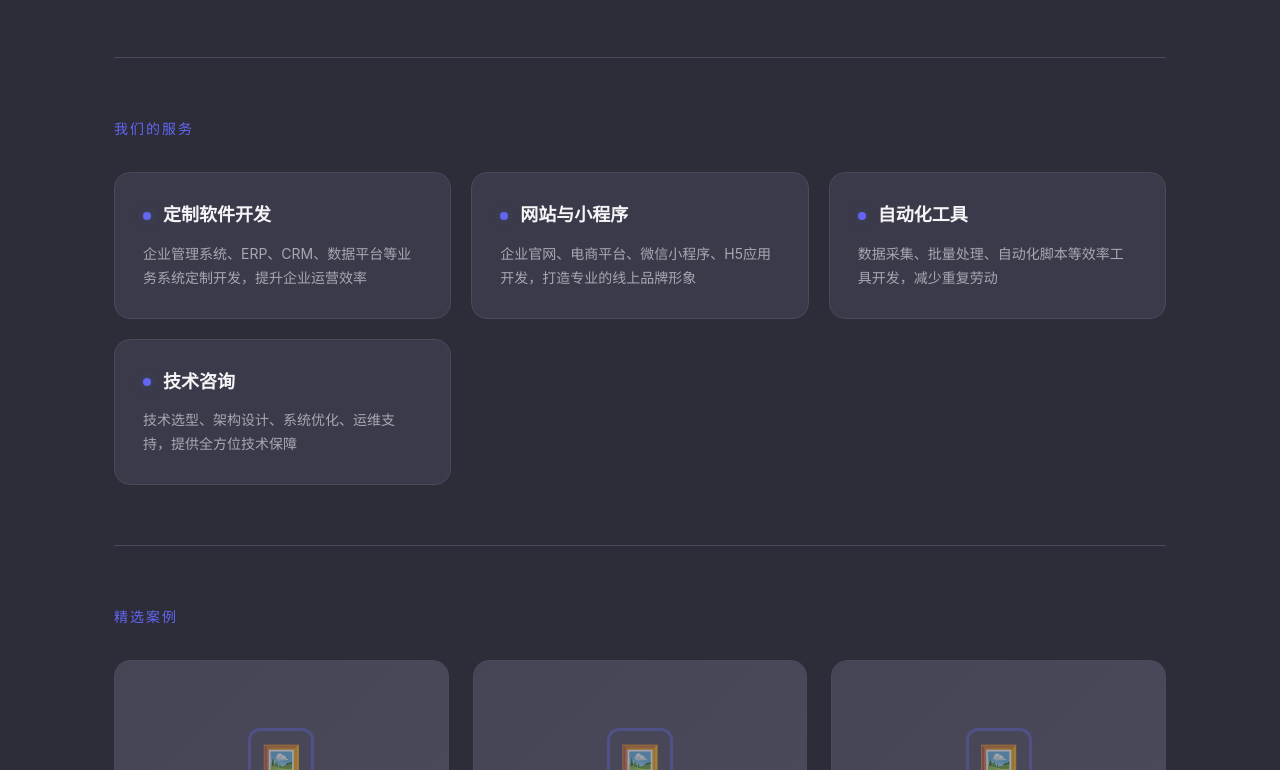
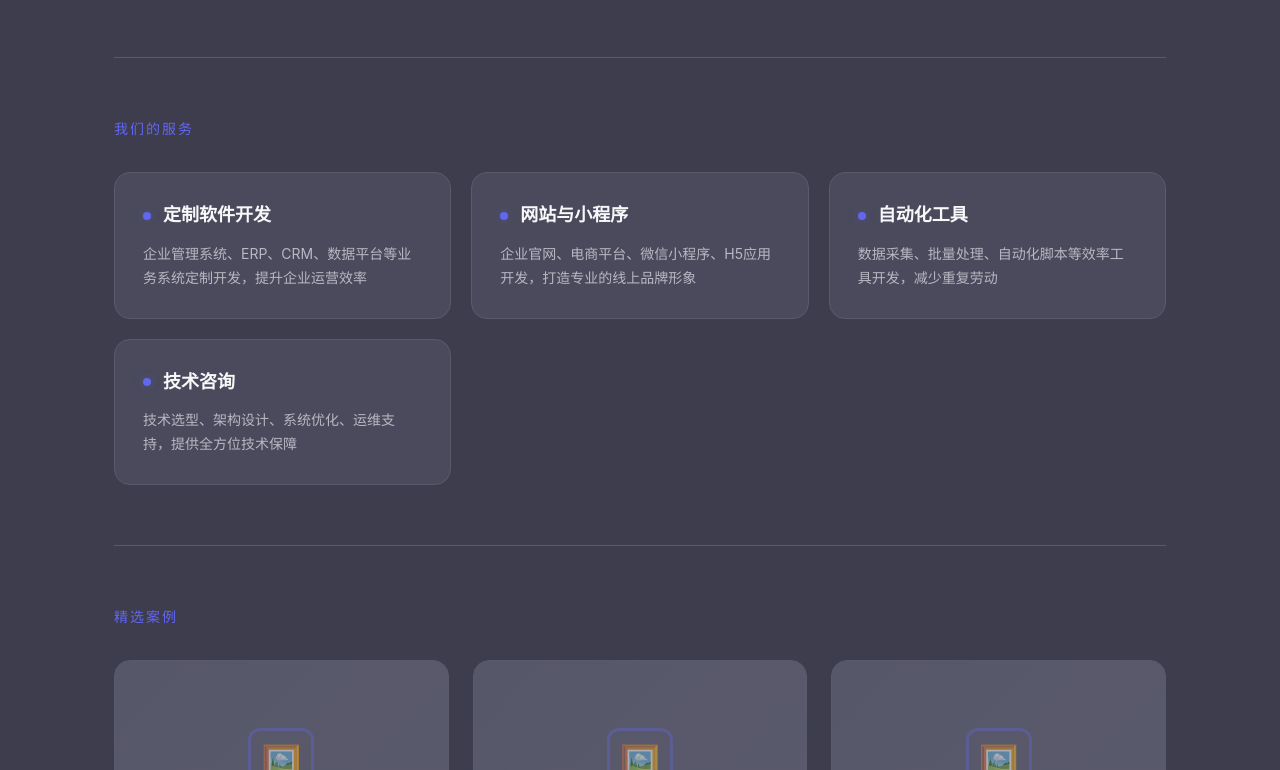
Before and after one commit to yuan71058/DongHao, a plain HTML site: page index.html in a window 1280 px wide. Shown: the part 557-1327 px from the top of the page. Drawn offline with Linux system fonts and the light colour scheme.

Commit message:
继续调亮暗色主题背景

```diff
--- a/index.html
+++ b/index.html
@@ -8,15 +8,15 @@
         * { margin: 0; padding: 0; box-sizing: border-box; }
 
         :root {
-            --bg: #2d2d3a;
-            --bg-card: #3a3a4a;
-            --bg-hover: #454555;
-            --text: #f5f5f7;
-            --text-muted: #a8a8b3;
+            --bg: #3d3d4d;
+            --bg-card: #4a4a5c;
+            --bg-hover: #57576a;
+            --text: #f8f8fa;
+            --text-muted: #b8b8c3;
             --accent: #6366f1;
             --accent-glow: rgba(99, 102, 241, 0.3);
-            --border: #4a4a5c;
-            --shadow: rgba(0, 0, 0, 0.25);
+            --border: #5a5a6c;
+            --shadow: rgba(0, 0, 0, 0.2);
         }
 
         [data-theme="light"] {
```
